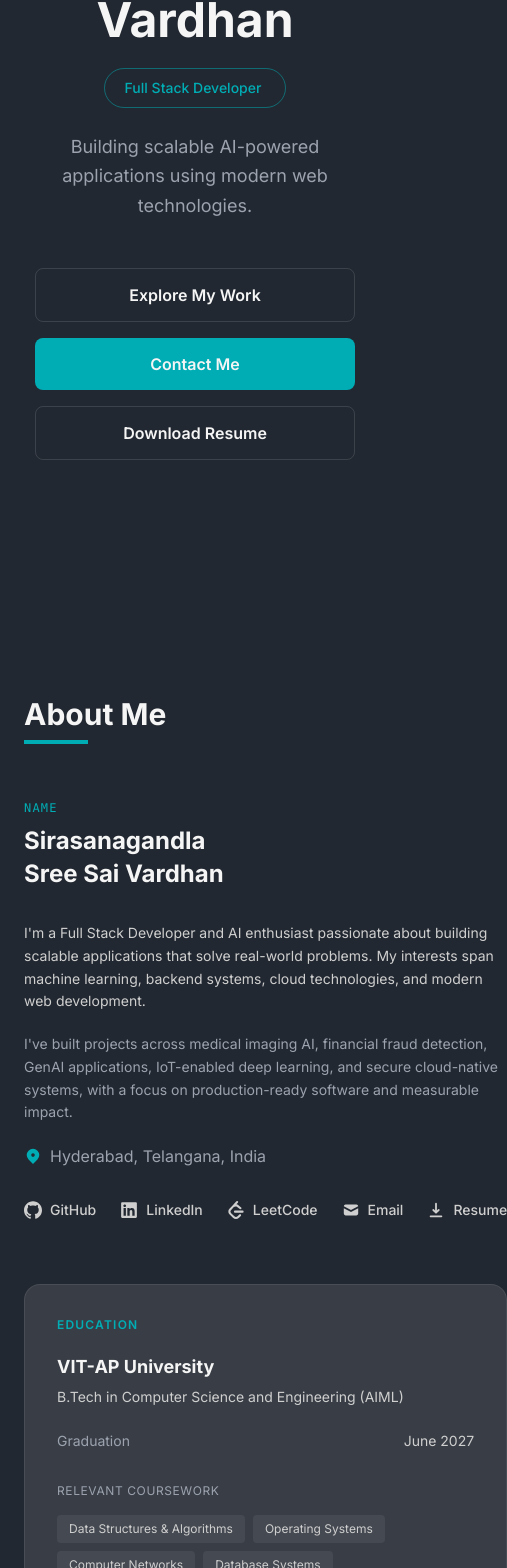
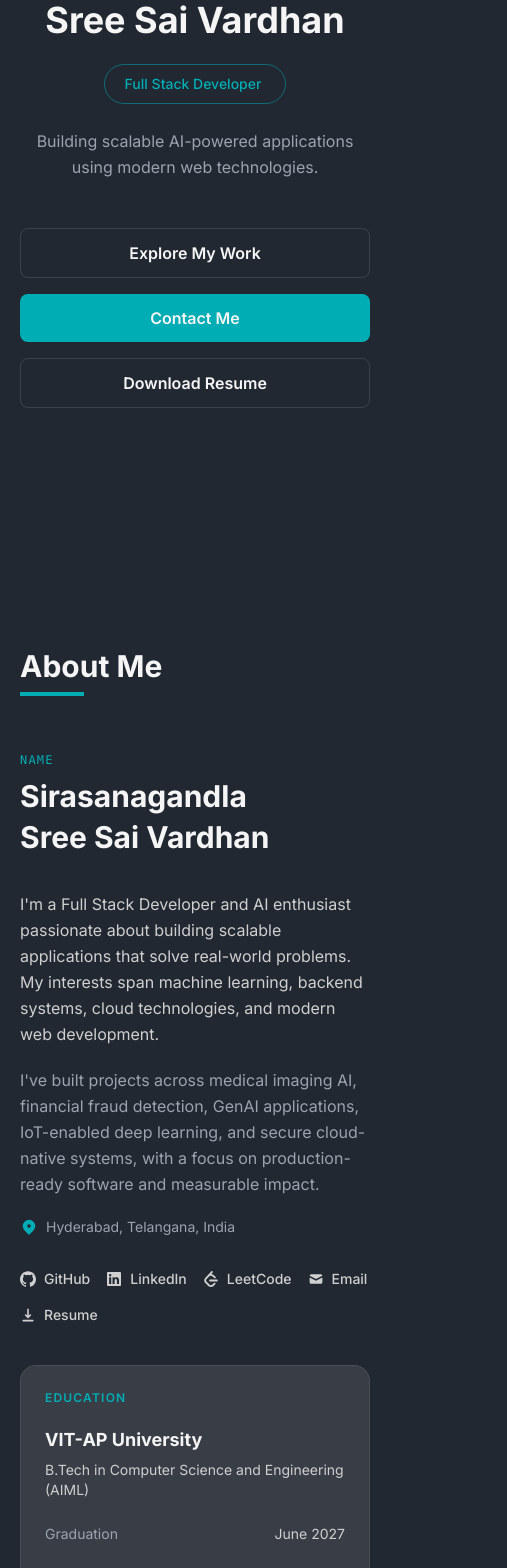
Before and after one commit to sreesaivardhan/portfolio, a React (Vite) app: page / in a window 390 px wide. Shown: the part 276-1844 px from the top of the page, 507 px wide, since content can reach past the window. Built offline with nearby package versions, Linux system fonts and the light colour scheme.

Commit message:
updates domain-mobile

```diff
--- a/src/components/About.jsx
+++ b/src/components/About.jsx
@@ -10,42 +10,42 @@ export default function About() {
   return (
     <section
       id="about"
-      className="min-h-screen flex items-center py-32 px-6"
+      className="min-h-screen flex items-center py-20 px-5 md:py-32 md:px-6"
       style={{ background: '#222831' }}
     >
       <div className="max-w-5xl mx-auto w-full">
         <h2 className="text-3xl font-bold mb-2" style={{ color: '#F5F5F5' }}>About Me</h2>
         <div className="w-16 h-1 mb-14" style={{ background: '#00ADB5' }} />
 
-        <div className="grid md:grid-cols-2 gap-16">
+        <div className="grid grid-cols-1 md:grid-cols-2 gap-10 md:gap-16">
 
           {/* Left — bio */}
           <div>
             <p className="text-xs font-mono tracking-widest mb-2" style={{ color: '#00ADB5' }}>NAME</p>
-            <h3 className="text-2xl md:text-3xl font-bold mb-8 leading-snug" style={{ color: '#F5F5F5' }}>
+            <h3 className="text-3xl md:text-2xl lg:text-3xl font-bold mb-8 leading-snug" style={{ color: '#F5F5F5' }}>
               Sirasanagandla<br />Sree Sai Vardhan
             </h3>
 
-            <p className="text-sm leading-relaxed mb-5" style={{ color: '#CFCFCF' }}>
+            <p className="text-base md:text-sm leading-relaxed mb-5" style={{ color: '#CFCFCF' }}>
               I'm a Full Stack Developer and AI enthusiast passionate about building scalable
               applications that solve real-world problems. My interests span machine learning,
               backend systems, cloud technologies, and modern web development.
             </p>
 
-            <p className="text-sm leading-relaxed mb-5" style={{ color: '#9CA3AF' }}>
+            <p className="text-base md:text-sm leading-relaxed mb-5" style={{ color: '#9CA3AF' }}>
               I've built projects across medical imaging AI, financial fraud detection, GenAI
               applications, IoT-enabled deep learning, and secure cloud-native systems, with a
               focus on production-ready software and measurable impact.
             </p>
 
             {/* Location */}
-            <div className="flex items-center gap-2 text-base mb-8" style={{ color: '#9CA3AF' }}>
+            <div className="flex items-center gap-2 text-sm md:text-base mb-8" style={{ color: '#9CA3AF' }}>
               <HiLocationMarker style={{ color: '#00ADB5' }} className="text-lg flex-shrink-0" />
               <span>Hyderabad, Telangana, India</span>
             </div>
 
             {/* Social links */}
-            <div className="flex items-center flex-nowrap gap-6">
+            <div className="flex items-center flex-wrap md:flex-nowrap gap-4 md:gap-6">
               {[
                 { href: personalInfo.github,            Icon: SiGithub,   label: 'GitHub' },
                 { href: personalInfo.linkedin,          Icon: FaLinkedin, label: 'LinkedIn' },
@@ -63,7 +63,7 @@ export default function About() {
                   onMouseEnter={e => e.currentTarget.style.color = '#00ADB5'}
                   onMouseLeave={e => e.currentTarget.style.color = '#CFCFCF'}
                 >
-                  <Icon className="text-lg" />
+                  <Icon className="text-base md:text-lg" />
                   {label}
                 </a>
               ))}
@@ -73,7 +73,7 @@ export default function About() {
           {/* Right — education card */}
           <div>
             <div
-              className="rounded-2xl p-8"
+              className="rounded-2xl w-full p-6 md:p-8"
               style={{ background: '#393E46', border: '1px solid rgba(255,255,255,0.08)' }}
             >
               <p className="font-semibold text-xs tracking-widest mb-5" style={{ color: '#00ADB5' }}>
--- a/src/components/Achievements.jsx
+++ b/src/components/Achievements.jsx
@@ -10,7 +10,7 @@ const iconMap = {
 
 export default function Achievements() {
   return (
-    <section id="achievements" className="py-32 px-6" style={{ background: '#222831' }}>
+    <section id="achievements" className="py-20 px-5 md:py-32 md:px-6" style={{ background: '#222831' }}>
       <div className="max-w-5xl mx-auto">
         <h2 className="text-3xl font-bold mb-2" style={{ color: '#F5F5F5' }}>Achievements &amp; Leadership</h2>
         <div className="w-16 h-1 mb-14" style={{ background: '#00ADB5' }} />
@@ -21,7 +21,7 @@ export default function Achievements() {
             return (
               <div
                 key={i}
-                className="rounded-2xl p-8 transition-colors duration-200"
+                className="rounded-2xl p-6 md:p-8 transition-colors duration-200"
                 style={{ background: '#393E46', border: '1px solid rgba(255,255,255,0.08)' }}
                 onMouseEnter={e => e.currentTarget.style.borderColor = 'rgba(0,173,181,0.35)'}
                 onMouseLeave={e => e.currentTarget.style.borderColor = 'rgba(255,255,255,0.08)'}
--- a/src/components/Certifications.jsx
+++ b/src/components/Certifications.jsx
@@ -10,7 +10,7 @@ const certStyle = {
 
 export default function Certifications() {
   return (
-    <section id="certifications" className="py-32 px-6" style={{ background: '#222831' }}>
+    <section id="certifications" className="py-20 px-5 md:py-32 md:px-6" style={{ background: '#222831' }}>
       <div className="max-w-5xl mx-auto">
         <h2 className="text-3xl font-bold mb-2" style={{ color: '#F5F5F5' }}>Certifications</h2>
         <div className="w-16 h-1 mb-14" style={{ background: '#00ADB5' }} />
--- a/src/components/Contact.jsx
+++ b/src/components/Contact.jsx
@@ -5,11 +5,11 @@ import { HiMail, HiPhone } from 'react-icons/hi'
 
 export default function Contact() {
   return (
-    <section id="contact" className="py-32 px-6" style={{ background: '#222831' }}>
+    <section id="contact" className="py-20 px-5 md:py-32 md:px-6" style={{ background: '#222831' }}>
       <div className="max-w-2xl mx-auto text-center">
         <h2 className="text-3xl font-bold mb-2" style={{ color: '#F5F5F5' }}>Get In Touch</h2>
         <div className="w-16 h-1 mb-10 mx-auto" style={{ background: '#00ADB5' }} />
-        <p className="text-lg mb-12 leading-relaxed" style={{ color: '#9CA3AF' }}>
+        <p className="text-base md:text-lg mb-12 leading-relaxed" style={{ color: '#9CA3AF' }}>
           Open to internship opportunities, AI/ML roles, and interesting collaborations.
           Feel free to reach out!
         </p>
--- a/src/components/Hero.jsx
+++ b/src/components/Hero.jsx
@@ -38,7 +38,7 @@ export default function Hero() {
   return (
     <section
       id="hero"
-      className="min-h-screen flex items-center justify-center px-6 pt-20"
+      className="min-h-screen flex items-center justify-center px-5 md:px-6 pt-20 md:pt-32"
       style={{ background: '#222831' }}
     >
       <div className="max-w-4xl mx-auto text-center w-full">
@@ -46,7 +46,7 @@ export default function Hero() {
           HI, I'M
         </p>
 
-        <h1 className="text-5xl md:text-6xl font-bold mb-6" style={{ color: '#F5F5F5' }}>
+        <h1 className="text-4xl md:text-5xl lg:text-6xl font-bold mb-6" style={{ color: '#F5F5F5' }}>
           Sree Sai Vardhan
         </h1>
 
@@ -61,7 +61,7 @@ export default function Hero() {
           </span>
         </div>
 
-        <p className="text-lg max-w-4xl mx-auto mb-12 leading-relaxed whitespace-normal md:whitespace-nowrap" style={{ color: '#9CA3AF' }}>
+        <p className="text-base md:text-lg max-w-4xl mx-auto mb-12 leading-relaxed whitespace-normal md:whitespace-nowrap" style={{ color: '#9CA3AF' }}>
           {personalInfo.tagline}
         </p>
 
@@ -71,12 +71,12 @@ export default function Hero() {
           • Desktop → side by side in a row
           All three buttons share identical dimensions (py-3.5, same font/radius).
         */}
-        <div className="flex flex-col sm:flex-row sm:flex-nowrap sm:justify-center gap-4 w-full sm:w-auto mx-auto max-w-xs sm:max-w-none">
+        <div className="flex flex-col md:flex-row md:flex-nowrap md:justify-center gap-4 w-full max-w-sm md:max-w-none mx-auto">
 
           {/* ── PRIMARY CTA ── */}
           <a
             href="#projects"
-            className="flex items-center justify-center px-8 py-3.5 text-base font-semibold rounded-lg transition-all duration-200 text-center"
+            className="flex items-center justify-center w-full md:w-auto px-6 py-3 md:px-8 md:py-3.5 text-base font-semibold rounded-lg transition-all duration-200 text-center"
             style={{ background: 'transparent', border: '1px solid rgba(255,255,255,0.12)', color: '#F5F5F5' }}
             onMouseEnter={e => {
               e.currentTarget.style.background = 'rgba(0,173,181,0.12)'
@@ -95,7 +95,7 @@ export default function Hero() {
           {/* ── SECONDARY CTA — Contact Me ── */}
           <a
             href="#contact"
-            className="flex items-center justify-center px-8 py-3.5 text-base font-semibold rounded-lg transition-all duration-200 text-center"
+            className="flex items-center justify-center w-full md:w-auto px-6 py-3 md:px-8 md:py-3.5 text-base font-semibold rounded-lg transition-all duration-200 text-center"
             style={{ background: '#00ADB5', color: '#F5F5F5' }}
             onMouseEnter={e => { e.currentTarget.style.background = '#0BC5D1' }}
             onMouseLeave={e => { e.currentTarget.style.background = '#00ADB5' }}
@@ -108,7 +108,7 @@ export default function Hero() {
             href={RESUME_URL}
             target="_blank"
             rel="noopener noreferrer"
-            className="flex items-center justify-center px-8 py-3.5 text-base font-semibold rounded-lg transition-all duration-200 text-center"
+            className="flex items-center justify-center w-full md:w-auto px-6 py-3 md:px-8 md:py-3.5 text-base font-semibold rounded-lg transition-all duration-200 text-center"
             style={{ background: 'transparent', border: '1px solid rgba(255,255,255,0.12)', color: '#F5F5F5' }}
             onMouseEnter={e => {
               e.currentTarget.style.background = 'rgba(0,173,181,0.12)'
--- a/src/components/Projects.jsx
+++ b/src/components/Projects.jsx
@@ -8,7 +8,7 @@ export default function Projects() {
   const filtered = active === 'All' ? projects : projects.filter(p => p.category === active)
 
   return (
-    <section id="projects" className="py-32 px-6" style={{ background: '#222831' }}>
+    <section id="projects" className="py-20 px-5 md:py-32 md:px-6" style={{ background: '#222831' }}>
       <div className="max-w-6xl mx-auto">
         <h2 className="text-3xl font-bold mb-2" style={{ color: '#F5F5F5' }}>Projects</h2>
         <div className="w-16 h-1 mb-14" style={{ background: '#00ADB5' }} />
@@ -35,7 +35,7 @@ export default function Projects() {
           {filtered.map((p, i) => (
             <div
               key={i}
-              className="rounded-2xl p-6 flex flex-col hover:-translate-y-1 transition-all duration-200"
+              className="rounded-2xl p-5 md:p-6 flex flex-col hover:-translate-y-1 transition-all duration-200"
               style={{ background: '#393E46', border: '1px solid rgba(255,255,255,0.08)' }}
               onMouseEnter={e => e.currentTarget.style.borderColor = 'rgba(0,173,181,0.35)'}
               onMouseLeave={e => e.currentTarget.style.borderColor = 'rgba(255,255,255,0.08)'}
```
Also changed, not shown: src/components/Experience.jsx (+6 -6 lines), src/components/Skills.jsx (+6 -6 lines).
